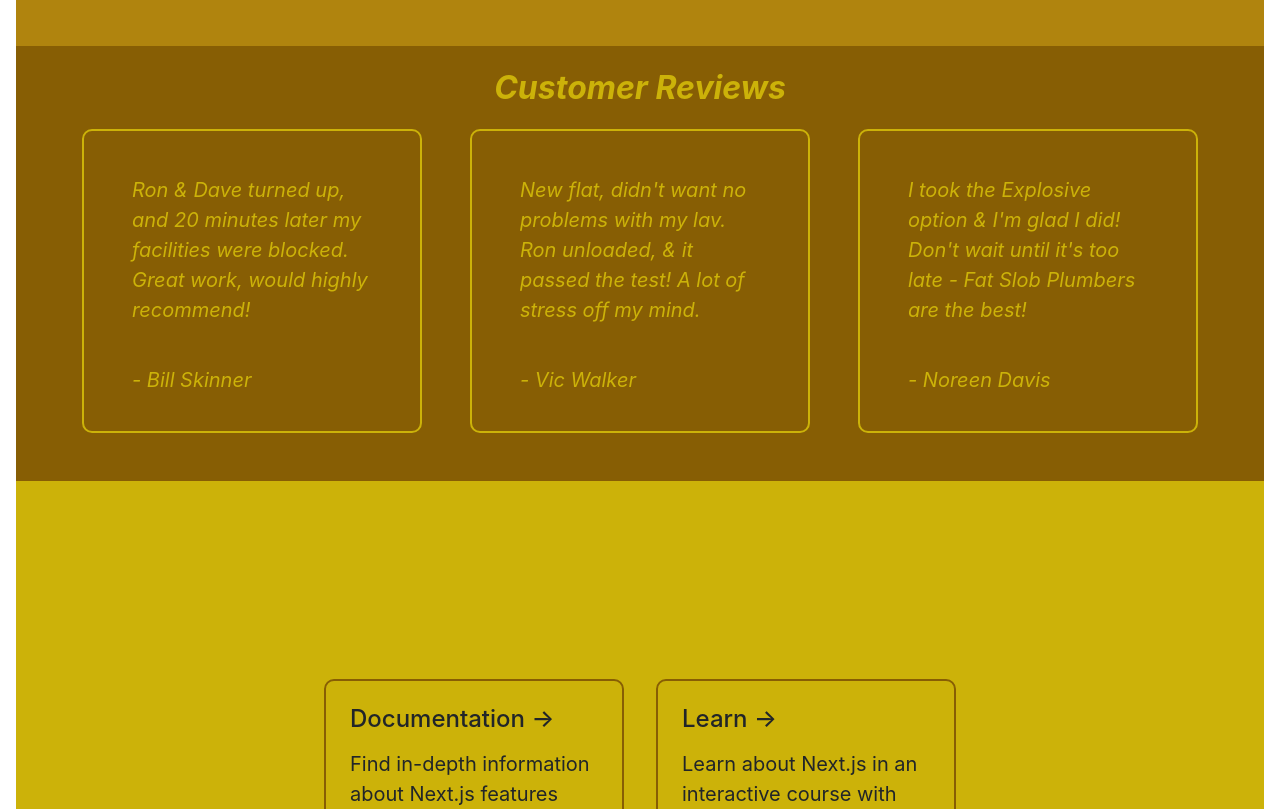
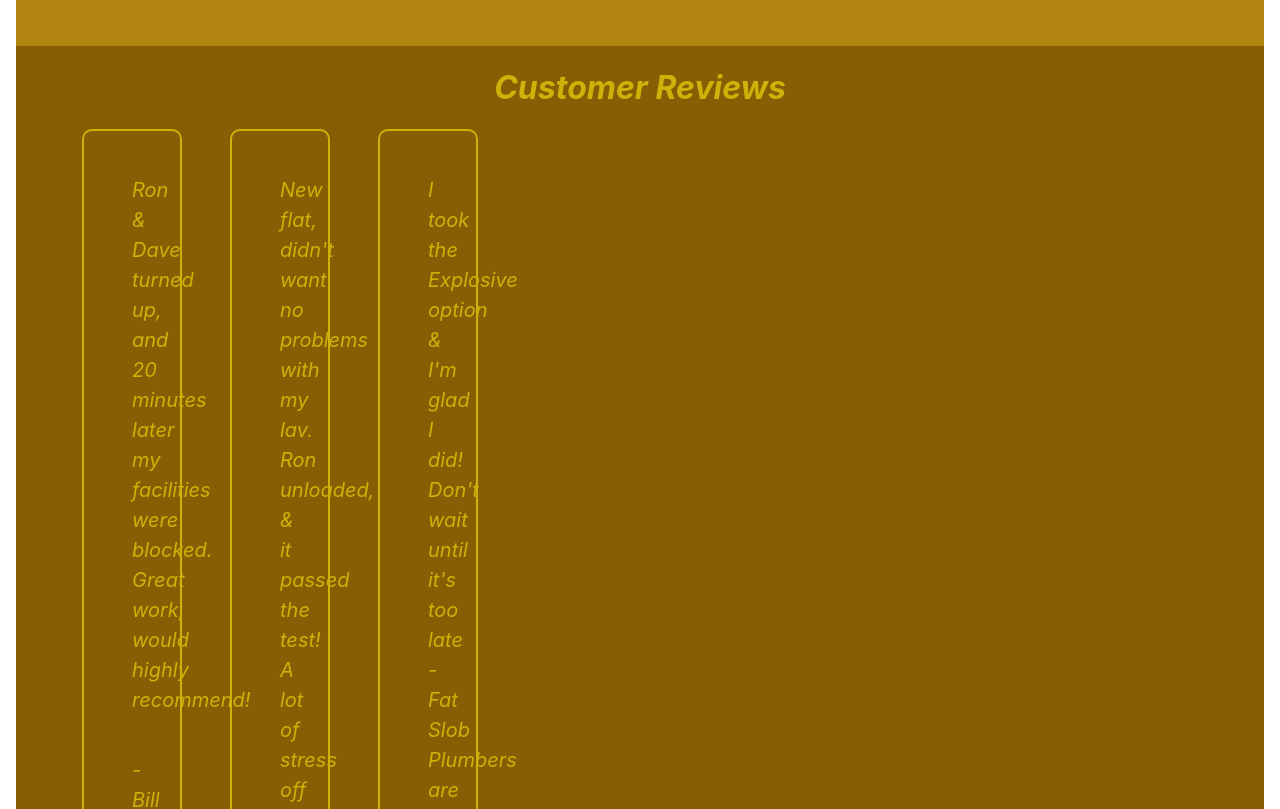
Before and after one commit to headexpanded/fat_slob_plumbing, a Next.js app: page / in a window 1280 px wide. Shown: the part 1301-2110 px from the top of the page. Built offline with nearby package versions, Linux system fonts and the light colour scheme.

Commit message:
Cust Reviews Section

```diff
--- a/components/fspcards/CustReviewCard.tsx
+++ b/components/fspcards/CustReviewCard.tsx
@@ -8,7 +8,7 @@ type CustReviewCardProps ={
 export const CustReviewCard=({content, customer}:CustReviewCardProps) => {
     return(
         <>
-        <div className="col-sm col-md px-5 mt-3 mb-5 custReviewCard"><p>{content}</p><p>- {customer}</p></div>
+        <div className="col-sm col-md-1 px-5 mt-3 mb-5 custReviewCard"><p>{content}</p><p>- {customer}</p></div>
         <style jsx>{`
 
             .custReviewCard {
```
